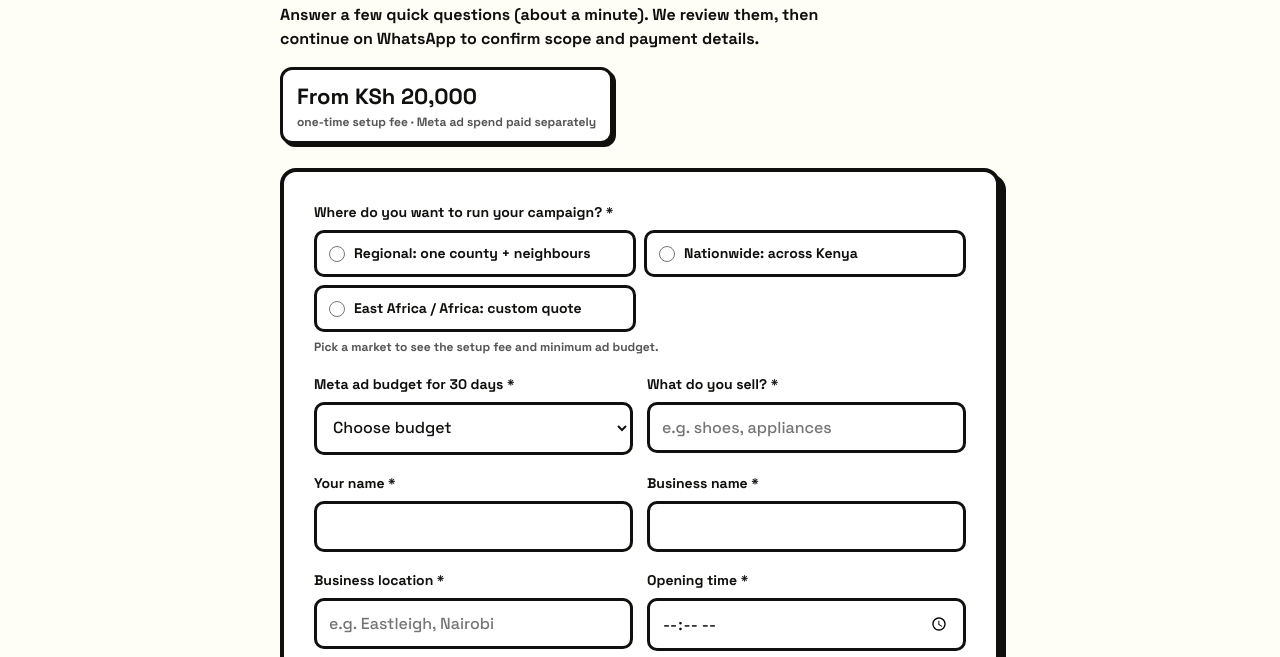
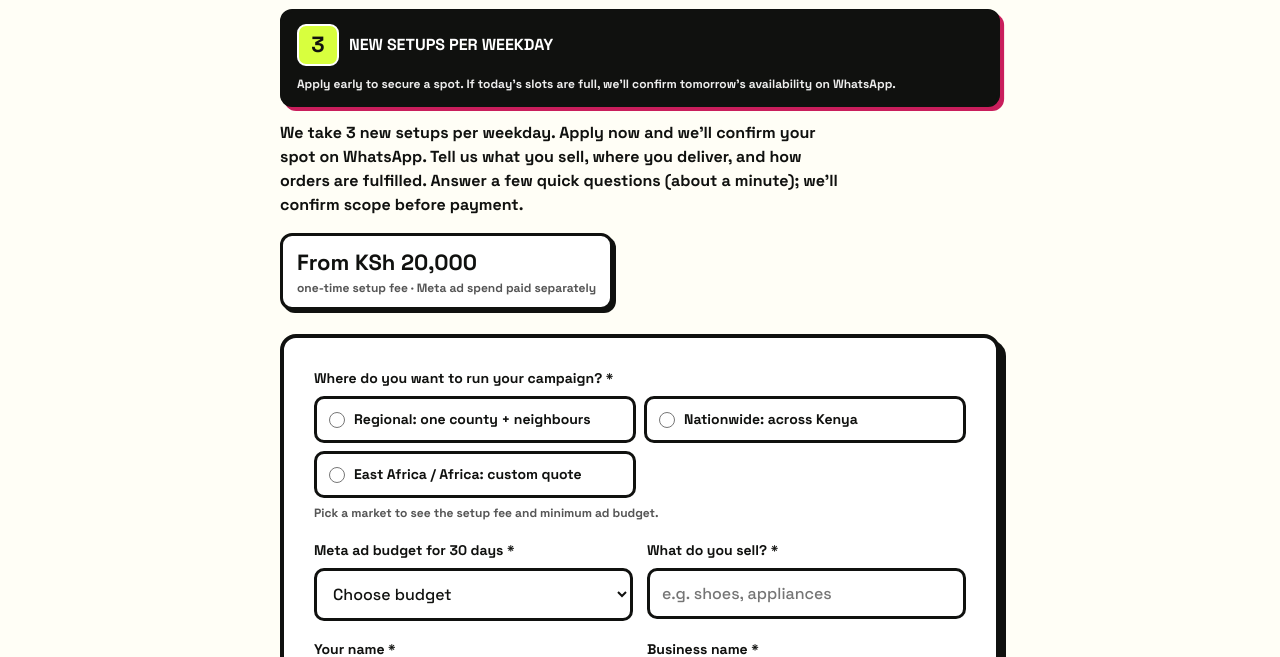
Before and after one commit to daniel-wanjala/Eastleigh-Ads, a website: page apply.html in a window 1280 px wide. Shown: the part 157-814 px from the top of the page. Drawn offline with Linux system fonts and the light colour scheme.

Commit message:
Promote weekday setup capacity on application form

```diff
--- a/apply.html
+++ b/apply.html
@@ -8,7 +8,7 @@
 <meta name="viewport" content="width=device-width, initial-scale=1, viewport-fit=cover">
 <meta name="theme-color" content="#10110F">
 <title>Apply for Meta Ads Setup | Eastleigh E-commerce Ads</title>
-<meta name="description" content="Apply for a regional, nationwide or multi-country Meta Ads setup. Takes about a minute, then we continue on WhatsApp.">
+<meta name="description" content="We take 3 new Meta Ads setups per weekday. Apply for a regional, nationwide or multi-country setup and confirm your spot on WhatsApp.">
 <meta name="robots" content="noindex">
 <link rel="preconnect" href="https://fonts.googleapis.com">
 <link rel="preconnect" href="https://fonts.gstatic.com" crossorigin>
@@ -29,6 +29,11 @@ a{color:inherit;text-decoration:none}
 main{padding:40px 0 70px}
 h1{font-weight:900;letter-spacing:-.04em;line-height:1;font-size:clamp(34px,7vw,52px);margin-bottom:12px}
 .lead{font-weight:700;max-width:560px;margin-bottom:16px}
+.availability{display:flex;align-items:center;gap:10px;flex-wrap:wrap;background:var(--ink);color:#fff;border:3px solid var(--ink);border-radius:12px;padding:12px 14px;margin:18px 0 14px;box-shadow:4px 4px 0 var(--pink);animation:availabilityPulse 2.4s ease-in-out infinite;font-weight:900}
+.availability .count{display:inline-flex;align-items:center;justify-content:center;width:42px;height:42px;background:var(--lime);color:var(--ink);border:2px solid #fff;border-radius:9px;font-size:22px;flex:none}
+.availability small{display:block;flex-basis:100%;font-size:12px;line-height:1.4;color:#eee;font-weight:700}
+@keyframes availabilityPulse{0%,100%{box-shadow:4px 4px 0 var(--pink)}50%{box-shadow:6px 6px 0 var(--lime)}}
+@media(prefers-reduced-motion:reduce){.availability{animation:none}}
 .price{display:inline-block;background:#fff;border:3px solid var(--ink);border-radius:12px;box-shadow:3px 3px 0 var(--ink);padding:10px 14px;margin-bottom:24px}
 .price b{font-size:22px;font-weight:900}.price small{display:block;font-size:12px;font-weight:700;color:var(--muted)}
 form{background:#fff;border:4px solid var(--ink);border-radius:16px;box-shadow:6px 6px 0 var(--ink);padding:clamp(18px,4vw,30px)}
@@ -62,7 +67,8 @@ footer .wrap{display:flex;justify-content:space-between;flex-wrap:wrap;gap:8px}f
 
 <main><div class="wrap">
   <h1>Let’s get your store ad-ready.</h1>
-  <p class="lead">Answer a few quick questions (about a minute). We review them, then continue on WhatsApp to confirm scope and payment details.</p>
+  <div class="availability" role="note" aria-label="Three new setups per weekday"><span class="count">3</span><span>NEW SETUPS PER WEEKDAY</span><small>Apply early to secure a spot. If today’s slots are full, we’ll confirm tomorrow’s availability on WhatsApp.</small></div>
+  <p class="lead"><strong>We take 3 new setups per weekday.</strong> Apply now and we’ll confirm your spot on WhatsApp. Tell us what you sell, where you deliver, and how orders are fulfilled. Answer a few quick questions (about a minute); we’ll confirm scope before payment.</p>
   <div class="price"><b id="price-display">From KSh 20,000</b><small>one-time setup fee · Meta ad spend paid separately</small></div>
 
   <form id="application-form" novalidate>
@@ -114,7 +120,7 @@ footer .wrap{display:flex;justify-content:space-between;flex-wrap:wrap;gap:8px}f
     <button class="submit" type="submit">Continue to WhatsApp ↗</button>
     <p class="note">Your answers go into a WhatsApp message you can review before sending. This site stores nothing.</p>
   </form>
-  <p class="next"><strong>What happens next?</strong> We review your answers, confirm the scope with you, then share payment details. Please don’t send any payment until the scope is confirmed. After payment, we schedule the onsite setup, walkthrough and handover.</p>
+  <p class="next"><strong>What happens next?</strong> We review your answers, confirm your setup spot and scope on WhatsApp, then share payment details. Please don’t send any payment until the scope is confirmed. After payment, we schedule the onsite setup, walkthrough and handover.</p>
 </div></main>
 
 <footer><div class="wrap"><span>© <span id="year"></span> Eastleigh E-commerce Ads</span><a href="/">Back to main website</a></div></footer>
```
